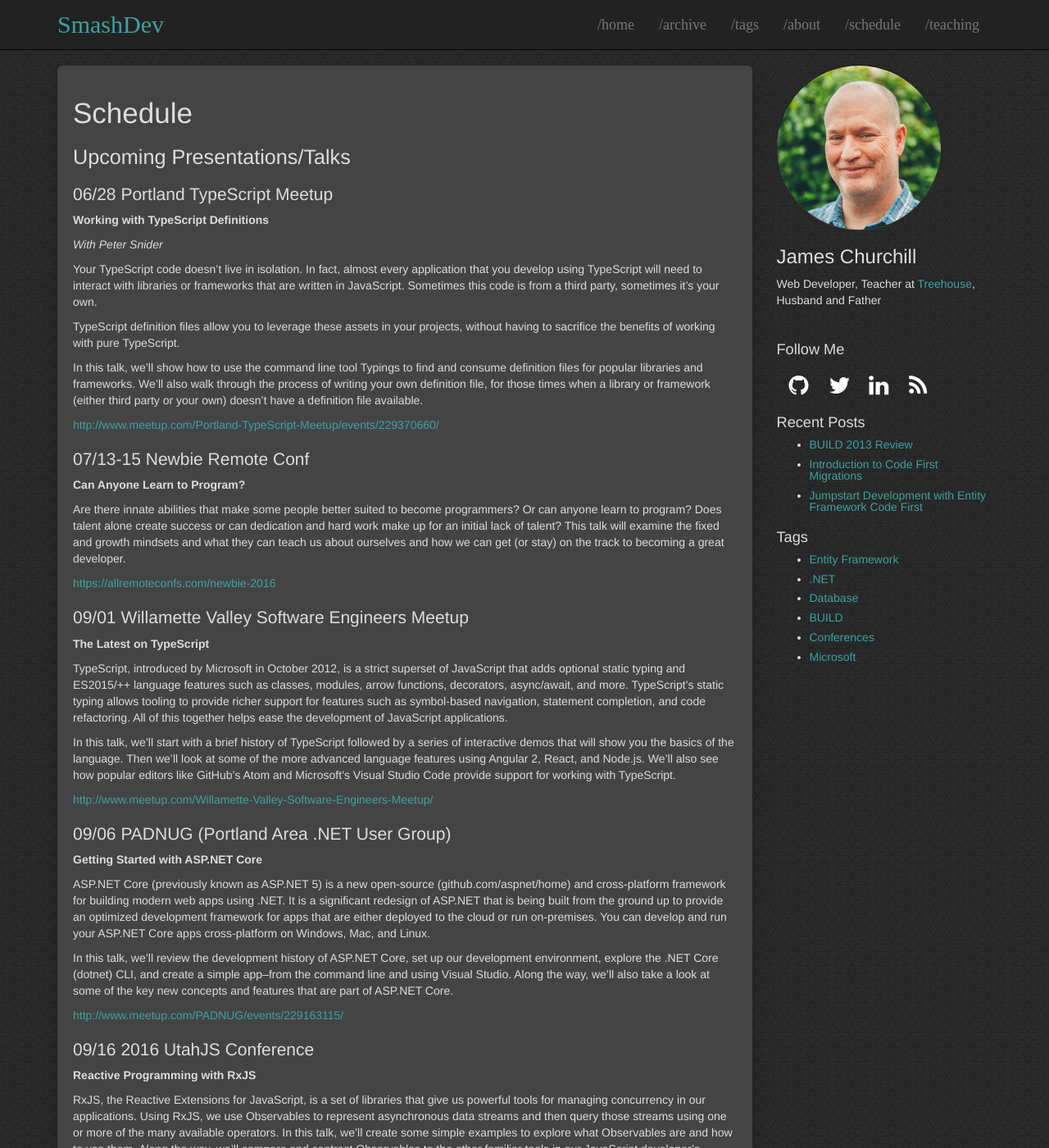
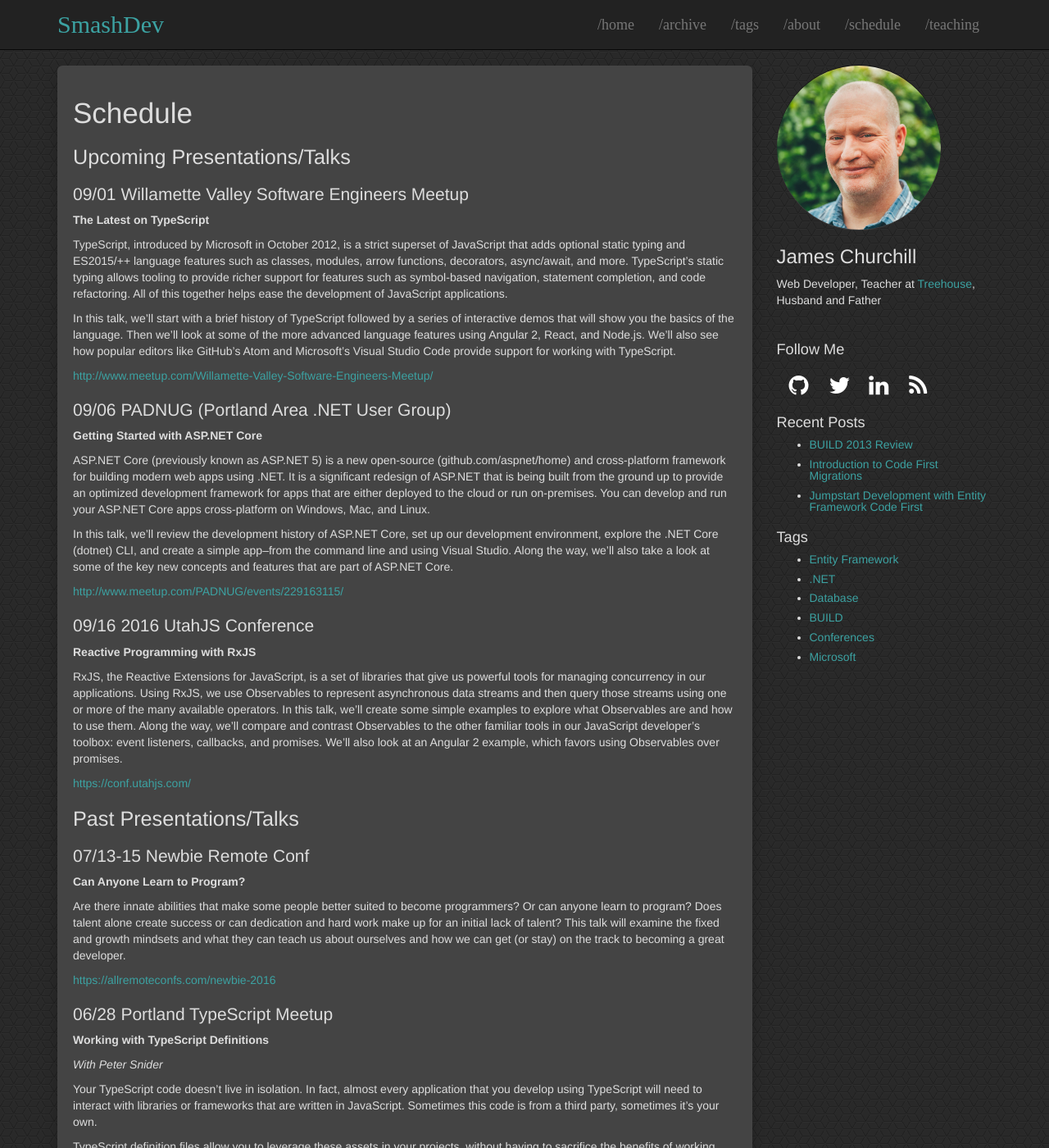
Before and after one commit to smashdevcode/smashdevcode.github.io, a Jekyll site: the page built from schedule.md, in a window 1280 px wide and 1400 px high. Shown: the whole window at 82% size. Built offline with Jekyll 4.4.1, drawn with Linux system fonts in a browser that asks for light colours; some of the changed lines change nothing that is shown; some of the changed text lies outside the part shown.

Commit message:
Updated schedule

```diff
--- a/schedule.md
+++ b/schedule.md
@@ -6,28 +6,6 @@
 # Schedule
 
 ## Upcoming Presentations/Talks
-
-### 06/28 Portland TypeScript Meetup
-
-**Working with TypeScript Definitions**
-
-_With Peter Snider_
-
-Your TypeScript code doesn't live in isolation. In fact, almost every application that you develop using TypeScript will need to interact with libraries or frameworks that are written in JavaScript. Sometimes this code is from a third party, sometimes it's your own.
-
-TypeScript definition files allow you to leverage these assets in your projects, without having to sacrifice the benefits of working with pure TypeScript.
-
-In this talk, we'll show how to use the command line tool Typings to find and consume definition files for popular libraries and frameworks. We'll also walk through the process of writing your own definition file, for those times when a library or framework (either third party or your own) doesn't have a definition file available.
-
-[http://www.meetup.com/Portland-TypeScript-Meetup/events/229370660/](http://www.meetup.com/Portland-TypeScript-Meetup/events/229370660/)
-
-### 07/13-15 Newbie Remote Conf
-
-**Can Anyone Learn to Program?**
-
-Are there innate abilities that make some people better suited to become programmers? Or can anyone learn to program? Does talent alone create success or can dedication and hard work make up for an initial lack of talent? This talk will examine the fixed and growth mindsets and what they can teach us about ourselves and how we can get (or stay) on the track to becoming a great developer.
-
-[https://allremoteconfs.com/newbie-2016](https://allremoteconfs.com/newbie-2016)
 
 ### 09/01 Willamette Valley Software Engineers Meetup
 
@@ -59,6 +37,28 @@
 
 ## Past Presentations/Talks
 
+### 07/13-15 Newbie Remote Conf
+
+**Can Anyone Learn to Program?**
+
+Are there innate abilities that make some people better suited to become programmers? Or can anyone learn to program? Does talent alone create success or can dedication and hard work make up for an initial lack of talent? This talk will examine the fixed and growth mindsets and what they can teach us about ourselves and how we can get (or stay) on the track to becoming a great developer.
+
+[https://allremoteconfs.com/newbie-2016](https://allremoteconfs.com/newbie-2016)
+
+### 06/28 Portland TypeScript Meetup
+
+**Working with TypeScript Definitions**
+
+_With Peter Snider_
+
+Your TypeScript code doesn't live in isolation. In fact, almost every application that you develop using TypeScript will need to interact with libraries or frameworks that are written in JavaScript. Sometimes this code is from a third party, sometimes it's your own.
+
+TypeScript definition files allow you to leverage these assets in your projects, without having to sacrifice the benefits of working with pure TypeScript.
+
+In this talk, we'll show how to use the command line tool Typings to find and consume definition files for popular libraries and frameworks. We'll also walk through the process of writing your own definition file, for those times when a library or framework (either third party or your own) doesn't have a definition file available.
+
+[http://www.meetup.com/Portland-TypeScript-Meetup/events/229370660/](http://www.meetup.com/Portland-TypeScript-Meetup/events/229370660/)
+
 ### 06/19-21 NodePDX Conference
 
 **Demystifying TypeScript Decorators**
@@ -72,7 +72,9 @@
 ### Other
 
 * 04/16/2016 **Utah Code Camp** - Using TypeScript Decorators with Angular
-* 03/19/2016 **Boise Code Camp** – Introduction to TypeScript, Using TypeScript Decorators with Angular, and Developing ASP.NET Core 1.0 Applications (http://boisecodecamp.com/sessions#james-churchill)
+* 03/19/2016 **Boise Code Camp** – Developing ASP.NET Core 1.0 Applications (http://boisecodecamp.com/sessions#james-churchill)
+* 03/19/2016 **Boise Code Camp** – Using TypeScript Decorators with Angular (http://boisecodecamp.com/sessions#james-churchill)
+* 03/19/2016 **Boise Code Camp** – Introduction to TypeScript (http://boisecodecamp.com/sessions#james-churchill)
 * 03/03/2016 **Willamette Valley Software Engineers Meetup** – Developing ASP.NET 5 Applications
 * 02/23/2016 **Portland TypeScript Meetup** – Using TypeScript Decorators with Angular
 * 02/10/2016 **Angular Portland Meetup** – Using TypeScript with Angular
```
